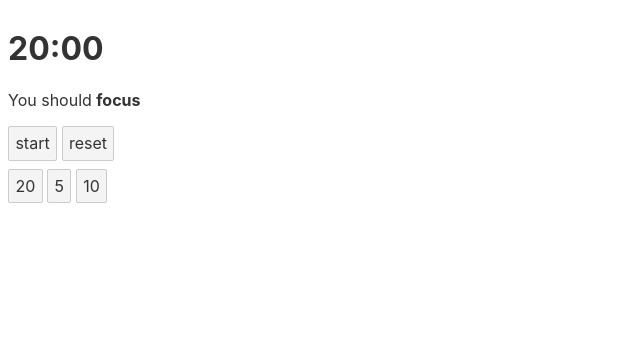
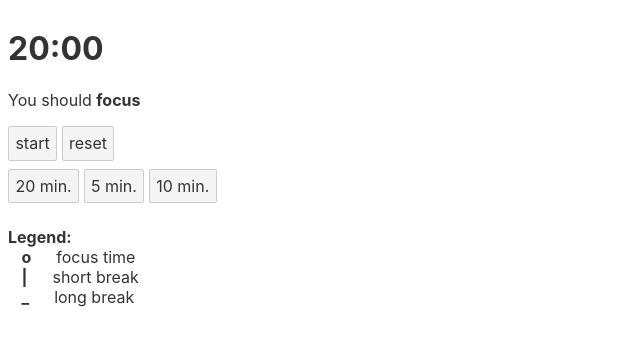
Before and after one commit to devgeni/pomdoro-svelte, a Svelte app: page / in a window 1280 px wide. Shown: the top 346 px of the page, without its empty margins (0-640 px from the left). Built offline with nearby package versions, Linux system fonts and the light colour scheme.

Commit message:
refactoring and better UX

```diff
--- a/src/App.svelte
+++ b/src/App.svelte
@@ -43,21 +43,22 @@
 		stopCountdown();
 		history = [...history, selected.sign];
 		sound.play();
-		strike = 'text-decoration: line-through';
+		strike = 'line-through';
 	} else {
-		strike = '';
+		strike = 'none';
 	}
+
+	$: title = (time == 0) ? "Pomdoro! Time's up!" : `Pomdoro ${getTime(time)}`;
 </script>
 
 <svelte:head>
-	<title>Pomdoro {getTime(time)}</title>
+	<title>{title}</title>
 </svelte:head>
 
 <h1>
 	{getTime(time)}
 </h1>
-<p>
-	<span style={strike}>
+<p style="text-decoration: {strike};">
 	{#if selected.id != 1}
 		It's
 	{:else}
@@ -67,11 +68,12 @@
 	{#if selected.id != 1}
 		break now
 	{/if}
-	</span>
+</p>
+
 {#if time == 0}
-		Your time is up!
+	<h3>Your time is up!</h3>
 {/if}
-</p>
+
 {#if !isOn}
 <button on:click={startCountdown}>
 	start
@@ -86,14 +88,21 @@
 </button>
 <br/>
 <button on:click={() => start("focus")}>
-	20
+	20 min.
 </button>
 <button on:click={() => start("short")}>
-	5
+	5 min.
 </button>
 <button on:click={() => start("long")}>
-	10
+	10 min.
 </button>
+<p>
+	<strong>Legend:</strong> <br>
+	&nbsp;&nbsp; <strong>o</strong> &emsp; focus time <br>
+	&nbsp;&nbsp; <strong>|</strong> &emsp; short break <br>
+	&nbsp;&nbsp; <strong>_</strong> &emsp; long break
+</p>
 <h2>
+	{#if history.length || isOn}done: <br>{/if}
 	{ history.join("") }{#if isOn}<span style="opacity: 0.5">{selected.sign}</span>{/if}
 </h2>
```
Lines whose indentation alone changed are shown as unchanged.
